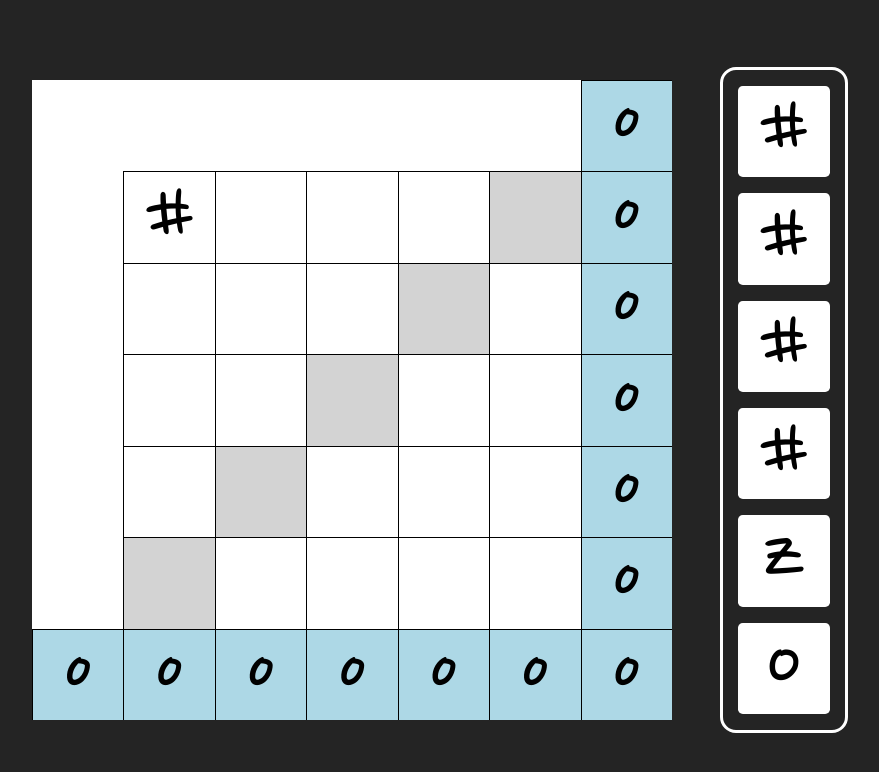
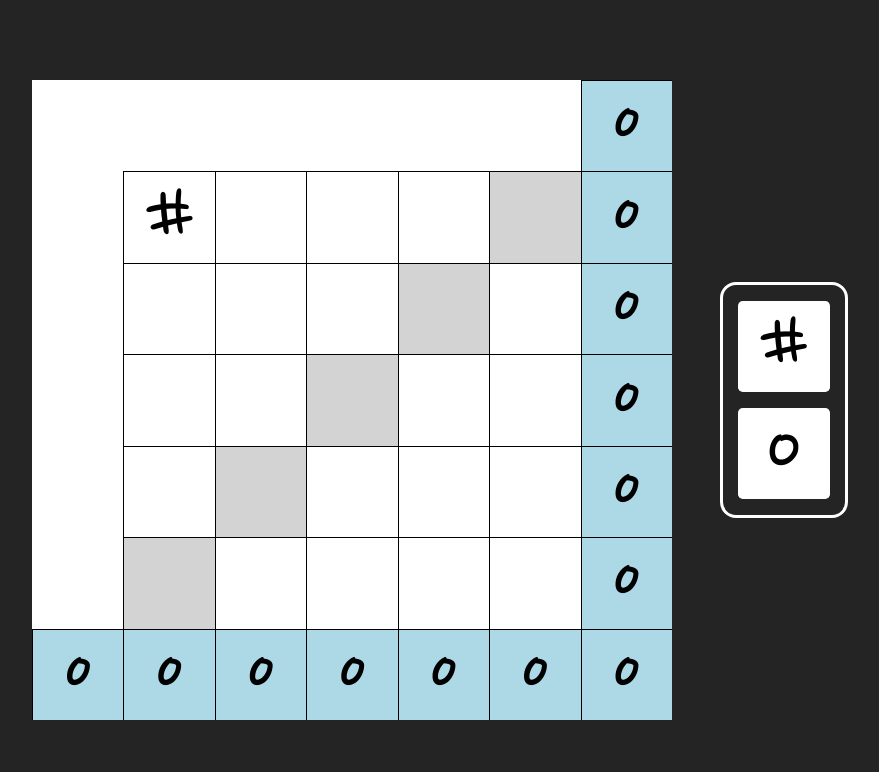
Before and after one commit to LuckyFox31/Detrack-game, a Vue app: page / in a window 1280 px wide. Shown: the top 772 px of the page, without its empty margins (200-1079 px from the left). Built offline with nearby package versions, Linux system fonts and the light colour scheme.

Commit message:
:sparkles: Add random dices

```diff
--- a/src/components/Game.vue
+++ b/src/components/Game.vue
@@ -1,22 +1,14 @@
 <script setup>
 // -- Dependencies --
-import {ref} from "vue";
+import {ref, watch, onMounted} from "vue";
 import isCellCanBePlaced from "../utils/isCellCanBePlaced.js";
 import calculateScore from "../utils/calculateScore.js";
 import displayScore from "../utils/displayScore.js";
+import getTwoRandomTypes from "../utils/getTwoRandomTypes.js";
 import {dataTypesArray} from "../constants/dataTypes.js";
 
-// -- Constants --
-
 // -- References --
-const currentTypes = ref([
-  dataTypesArray[0],
-  dataTypesArray[0],
-  dataTypesArray[0],
-  dataTypesArray[0],
-  dataTypesArray[1],
-  dataTypesArray[2],
-])
+const currentTypes = ref([]);
 const dataArray = ref([]);
 const choosenType = ref(dataTypesArray[0]);
 const currentScore = ref(0);
@@ -38,6 +30,18 @@ for (let i = 0; i < 7; i++) {
 }
 // Set choosenType in first cell
 dataArray.value[1][1].value = choosenType;
+
+// -- Watchers --
+watch(currentTypes, (newCurrentTypesValue) => {
+  if(newCurrentTypesValue.length === 0){
+    currentTypes.value = getTwoRandomTypes();
+  }
+}, {deep: true});
+
+// -- Life cycles --
+onMounted(() => {
+  currentTypes.value = getTwoRandomTypes();
+})
 
 // -- Functions --
 function dragStart(event, type){
--- /dev/null
+++ b/src/utils/getTwoRandomTypes.js
@@ -0,0 +1,13 @@
+import {dataTypesArray} from "../constants/dataTypes.js";
+
+export default function getTwoRandomTypes(){
+	const randomTypes = [];
+
+	for (let i = 0; i < 2; i++) {
+		const randomTypeIndex = Math.floor(Math.random() * dataTypesArray.length);
+		const randomType = dataTypesArray[randomTypeIndex];
+		randomTypes.push(randomType);
+	}
+
+	return randomTypes;
+}
```
